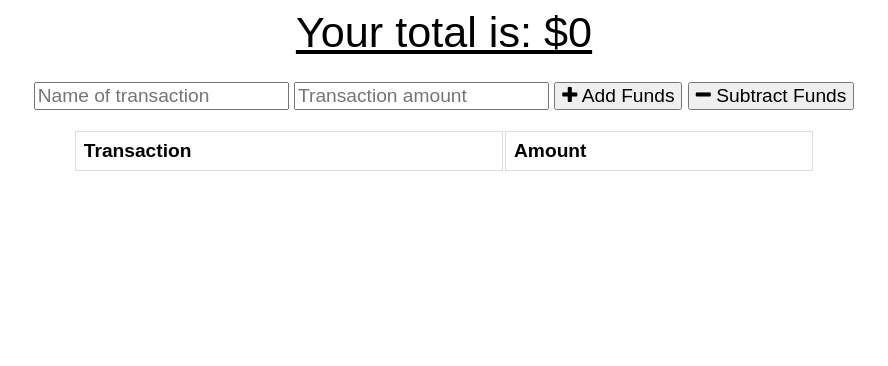
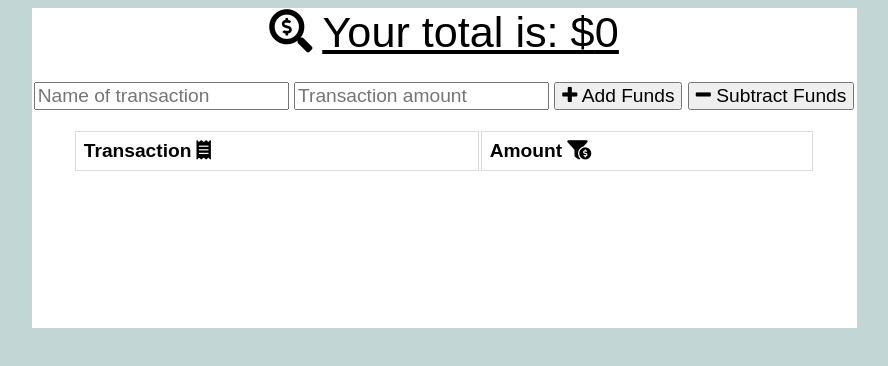
Before and after one commit to szubal311/Budget-Tracker, a website: page public/index.html in a window 1280 px wide. Shown: the whole page, without its empty margins (196-1084 px from the left). Drawn offline with nearby package versions, Linux system fonts and the light colour scheme; no server answers.

Commit message:
made up dates to the css added icons

```diff
--- a/public/index.html
+++ b/public/index.html
@@ -6,7 +6,8 @@
   <meta http-equiv="X-UA-Compatible" content="ie=edge">
   <meta name="theme-color" content="#317EFB">
   <link rel="shortcut icon" href="icons/icon-192x192.png" type="image/x-icon">
-
+  <link rel="stylesheet" href="https://use.fontawesome.com/releases/v5.15.1/css/all.css" integrity="sha384-vp86vTRFVJgpjF9jiIGPEEqYqlDwgyBgEF109VFjmqGmIY/Y4HV4d3Gp2irVfcrp" crossorigin="anonymous">
+</head>
   <link rel="stylesheet" href="https://stackpath.bootstrapcdn.com/font-awesome/4.7.0/css/font-awesome.min.css">
   <link rel="stylesheet" href="styles.css">
 
@@ -15,7 +16,7 @@
 <body>
   <div class="wrapper">
     <div class="total">
-      <div class="total">Your total is: $<span id="total">0</span></div>
+      <div class="total"><i class="fas fa-search-dollar"></i>Your total is: $<span id="total">0</span></div>
     </div>
 
     <div class="form">
@@ -25,19 +26,19 @@
       <button id="sub-btn"><i class="fa fa-minus"></i> Subtract Funds</button>
       <p class="error"></p>
     </div>
-
+    <div class="container">
     <div class="transactions">
       <table>
         <thead>
-          <th>Transaction</th>
-          <th>Amount</th>
+          <th>Transaction<i class="fas fa-receipt"></i></th>
+          <th>Amount<i class="fas fa-funnel-dollar"></i></th>
         </thead>
         <tbody id="tbody">
 
         </tbody>
       </table>
     </div>
-
+  </div>
     <canvas id="myChart"></canvas>
   </div>
 
--- a/public/index.js
+++ b/public/index.js
@@ -71,7 +71,7 @@ function populateChart() {
         datasets: [{
             label: "Total Over Time",
             fill: true,
-            backgroundColor: "#6666ff",
+            backgroundColor: "#008b8b",
             data
         }]
     }
--- a/public/styles.css
+++ b/public/styles.css
@@ -1,6 +1,8 @@
 body {
+
   font-size: 120%;
   font-family: Arial;
+  background-color: rgba(79, 134, 134, 0.336);
 }
 
 button, input {
@@ -30,6 +32,7 @@ tr:nth-child(even) {
   margin: 0 auto;
   max-width: 825px;
   text-align: center;
+  background-color: rgb(255, 255, 255);
 }
 
 .total {
@@ -49,3 +52,14 @@ tr:nth-child(even) {
   width: 90%;
   margin: 0 auto;
 }
+.fa-search-dollar {
+  padding-right: 10px;
+}
+
+.fa-receipt {
+  padding-left: 5px;
+}
+
+.fa-funnel-dollar {
+  padding-left: 5px;
+}
--- a/server.js
+++ b/server.js
@@ -3,7 +3,7 @@ const logger = require("morgan");
 const mongoose = require("mongoose");
 const compression = require("compression");
 
-const PORT = 3000;
+const PORT = 2020;
 
 const app = express();
 
@@ -26,5 +26,5 @@ mongoose.connect("mongodb://localhost/budget", {
 app.use(require("./routes/api.js"));
 
 app.listen(PORT, () => {
-  console.log(`App running on port ${PORT}!`);
+  console.log(`App running on port http://localhost:${PORT}`);
 });
```
Also changed, not shown: public/assets/Images/background-image.png (added), public/assets/Images/budget-tracker-screenshot.jpg (added).
